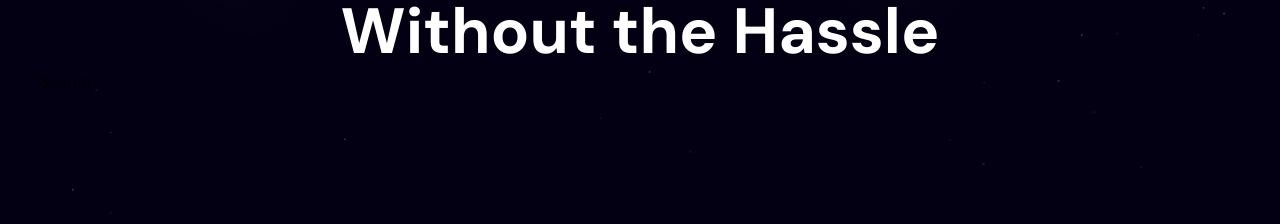
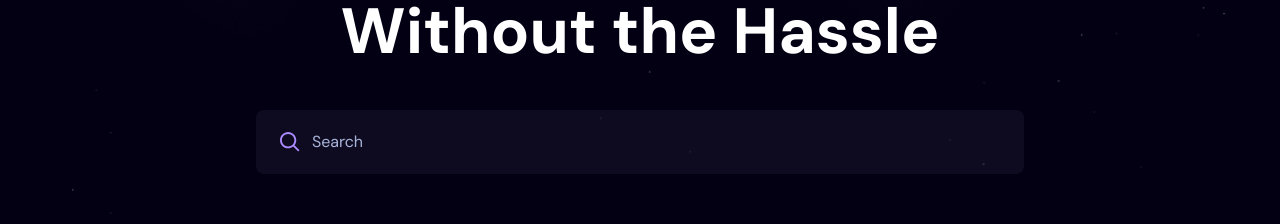
Before and after one commit to AlexisLerch/ReactJS, a React (Vite) app: page / in a window 1280 px wide. Shown: the part 468-692 px from the top of the page. Built offline with nearby package versions, Linux system fonts and the light colour scheme.

Commit message:
Componente Search

```diff
--- a/src/App.jsx
+++ b/src/App.jsx
@@ -2,6 +2,8 @@ import React from 'react'
 import Search from './components/Search'
 
 const App = () => {
+  const [searchTerm, setSearchTerm] = React.useState('')
+
   return (
     <main>
       <div className='pattern' />
@@ -13,7 +15,7 @@ const App = () => {
           <h1>Find <span className='text-gradient'>Movies</span> You'll Enjoy Without the Hassle</h1>
         </header>
 
-        <Search />
+        <Search searchTerm={searchTerm} setSearchTerm={setSearchTerm} />
       </div>
     </main>
   )
--- a/src/components/Search.jsx
+++ b/src/components/Search.jsx
@@ -1,8 +1,18 @@
 import React from 'react'
 
-const Search = () => {
+const Search = ({searchTerm, setSearchTerm}) => {
   return (
-    <div>Search</div>
+    <div className='search'>
+        <div className=''>
+            <img src="search.svg" alt="search" />
+
+            <input
+                type="text"
+                placeholder='Search'
+                value={searchTerm}
+                onChange={(e) => setSearchTerm(e.target.value)} />
+        </div>
+    </div>
   )
 }
 
```
